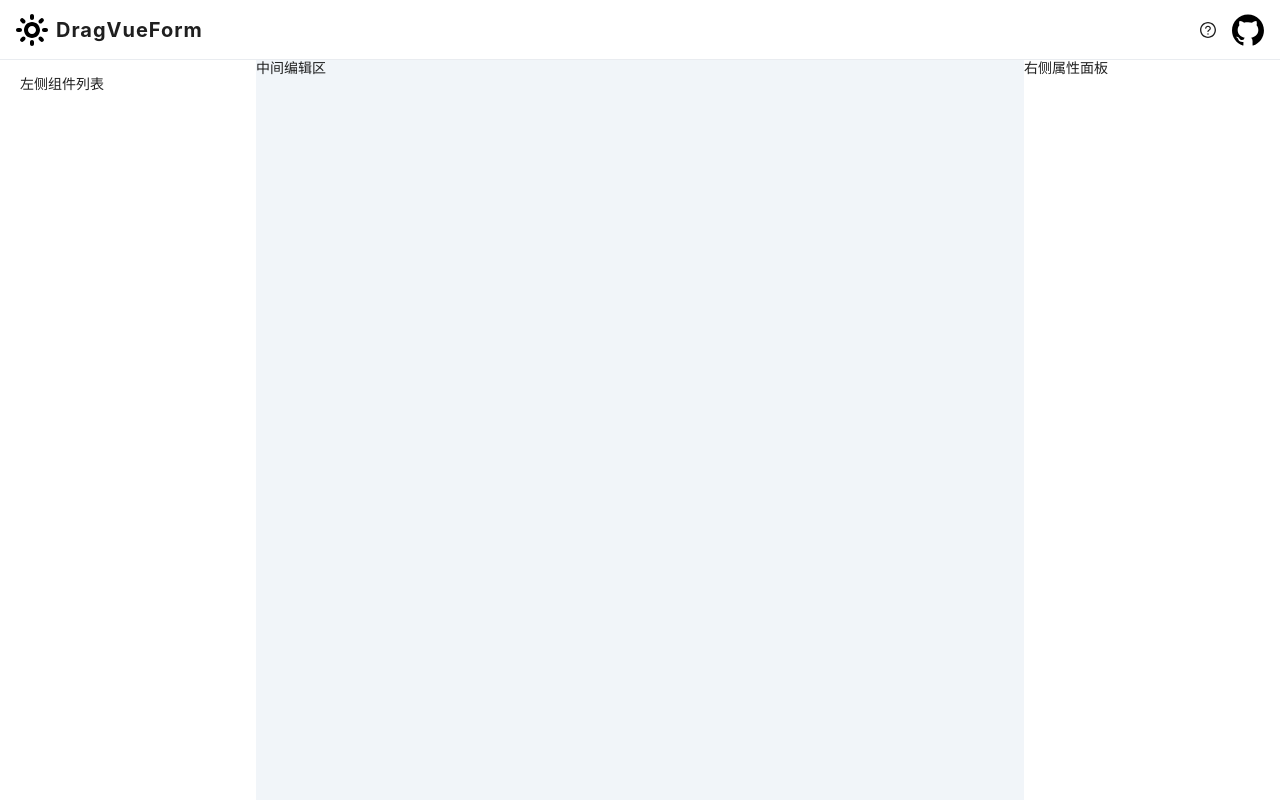
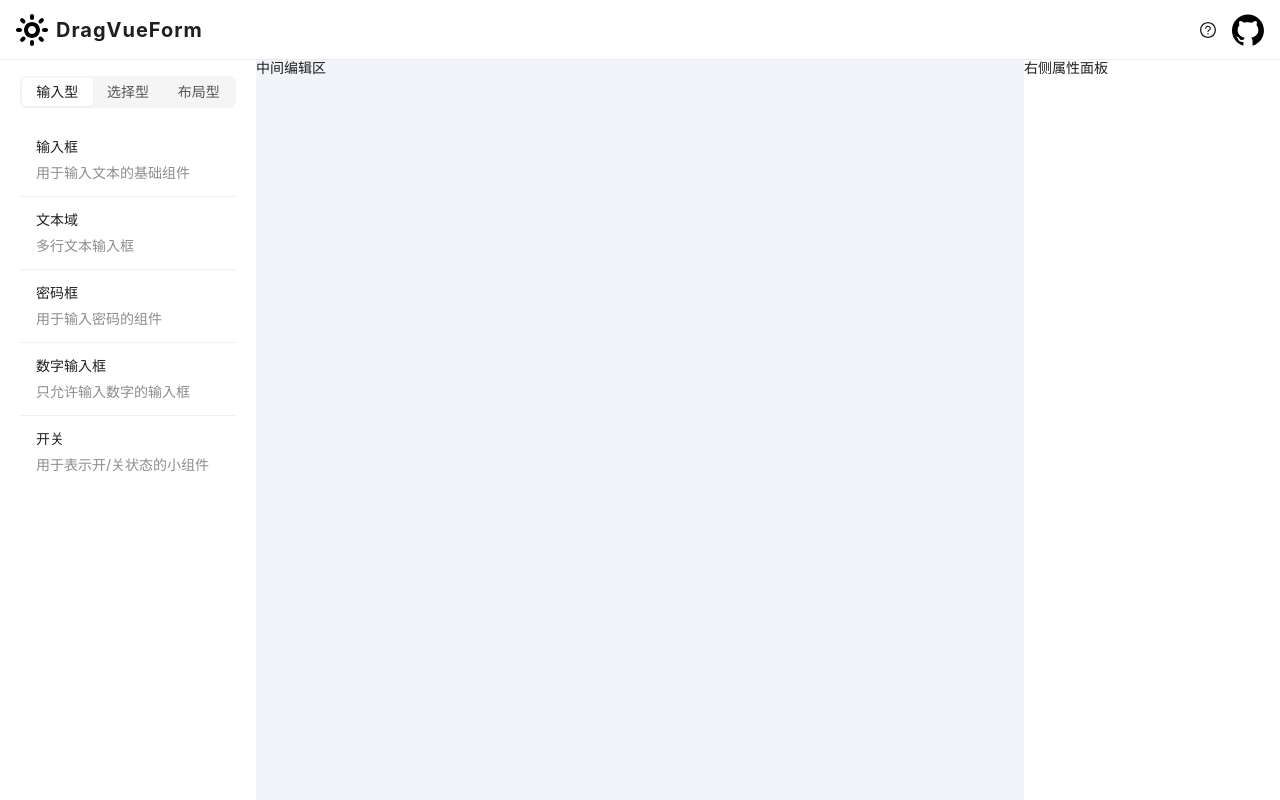
Before and after one commit to zeMinng/drag-form, a React (Vite) app: page / in a window 1280 px wide. Built offline with nearby package versions, Linux system fonts and the light colour scheme.

Commit message:
feat: 左侧布局内容

```diff
--- a/src/layout/index.tsx
+++ b/src/layout/index.tsx
@@ -17,7 +17,7 @@
   borderBottom: '1px solid #e9ecf0',
 }
 const contentStyle: React.CSSProperties = {
-  minHeight: 'calc(100vh - 60px)',
+  height: 'calc(100vh - 60px)',
   backgroundColor: '#fff',
 }
 
--- a/src/views/form/components/Left.tsx
+++ b/src/views/form/components/Left.tsx
@@ -1,11 +1,42 @@
+import { Segmented, List } from 'antd'
+import { leftListSegmentedOptions, componentMappings } from '../static/mapping/leftListMapping'
+import type { ComponentCategory, ComponentMeta } from '../static/mapping/leftListMapping'
 import '../style/Left.scss'
 
 const Left: React.FC = () => {
-  return <>
+  const [selectedType, setSelectedType] = useState<ComponentCategory>('input')
+
+  const data: ComponentMeta[] = componentMappings[selectedType] || []
+
+  return (
     <div className="left">
-      左侧组件列表
+      <div className="segmented">
+        <Segmented<ComponentCategory>
+          block
+          options={leftListSegmentedOptions}
+          value={selectedType}
+          onChange={setSelectedType}
+          className="left-segmented"
+        />
+      </div>
+      <div className="left-list">
+        <List
+          className='ListData'
+          dataSource={data}
+          itemLayout="horizontal"
+          renderItem={(item) => (
+            <List.Item className="left-list-item">
+              <List.Item.Meta
+                avatar={<i className={`iconfont ${item.icon}`} />}
+                title={item.title}
+                description={item.description}
+              />
+            </List.Item>
+          )}
+        />
+      </div>
     </div>
-  </>
+  )
 }
 
 export default Left
--- a/src/views/form/index.scss
+++ b/src/views/form/index.scss
@@ -7,6 +7,14 @@
     flex-shrink: 0;
     flex-basis: 20%;
     background: #fff;
+  }
+
+  .leftPanel,
+  .rightPanel,
+  .centerPanel {
+    width: 100%;
+    height: 100%;
+    overflow: hidden;
   }
 
   .leftPanel {
--- /dev/null
+++ b/src/views/form/static/mapping/leftListMapping.ts
@@ -0,0 +1,51 @@
+/**
+ * 输入组件映射
+ * @description 该映射用于定义输入组件的类型、标签和图标
+ * @author zeMing
+ */
+export type ComponentCategory = 'input' | 'select' | 'layout'
+
+export interface ComponentMeta {
+  key: string
+  title: string
+  description?: string
+  icon?: string
+}
+
+export const leftListSegmentedOptions = [
+  { label: '输入型', value: 'input' },
+  { label: '选择型', value: 'select' },
+  { label: '布局型', value: 'layout' },
+] satisfies { label: string; value: ComponentCategory }[]
+
+// 输入型组件
+export const inputMapping: ComponentMeta[] = [
+  { key: 'input', title: '输入框', description: '用于输入文本的基础组件', icon: 'icon-input' },
+  { key: 'textarea', title: '文本域', description: '多行文本输入框', icon: 'icon-textarea' },
+  { key: 'password', title: '密码框', description: '用于输入密码的组件', icon: 'icon-password' },
+  { key: 'number', title: '数字输入框', description: '只允许输入数字的输入框', icon: 'icon-number' },
+  { key: 'switch', title: '开关', description: '用于表示开/关状态的小组件', icon: 'icon-switch' },
+]
+
+// 选择型组件
+export const selectMapping: ComponentMeta[] = [
+  { key: 'radio', title: '单选框', description: '从多个选项中选择一个', icon: 'icon-radio' },
+  { key: 'checkbox', title: '复选框', description: '从多个选项中选择多个', icon: 'icon-checkbox' },
+  { key: 'select', title: '下拉选择', description: '经典的下拉菜单组件', icon: 'icon-select' },
+  { key: 'cascader', title: '级联选择', description: '用于多级选择的组件', icon: 'icon-cascader' },
+]
+
+// 布局型组件
+export const layoutMapping: ComponentMeta[] = [
+  { key: 'row', title: '行布局', description: '水平排列组件容器', icon: 'icon-row' },
+  { key: 'col', title: '列布局', description: '在行中纵向排列内容', icon: 'icon-col' },
+  { key: 'card', title: '卡片布局', description: '用于包裹内容的卡片容器', icon: 'icon-card' },
+  { key: 'group', title: '分组布局', description: '将一组组件归类显示', icon: 'icon-group' },
+]
+
+// 分类映射
+export const componentMappings: Record<ComponentCategory, ComponentMeta[]> = {
+  input: inputMapping,
+  select: selectMapping,
+  layout: layoutMapping,
+}
--- a/src/views/form/style/Left.scss
+++ b/src/views/form/style/Left.scss
@@ -1,3 +1,17 @@
 .left {
-  padding: 16px 20px;
+  display: flex;
+  flex-direction: column;
+  height: 100%;
+  overflow: hidden;
+
+  .segmented {
+    padding: 16px 20px;
+  }
+
+  .left-list {
+    height: 100%;
+    padding: 0 20px;
+    overflow-y: auto;
+    flex: 1;
+  }
 }
```
